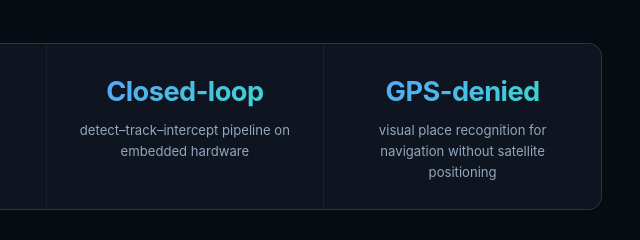
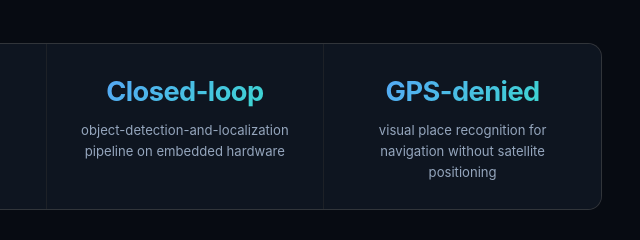
Before and after one commit to projectC2/aimrika.com, a plain HTML site: page index.html in a window 1280 px wide. Shown: the part 4580-4820 px from the top of the page, 594-1234 px from the left. Drawn offline with Linux system fonts and the light colour scheme.

Commit message:
fix retired dual-use-adjacent vocabulary: detect-track-intercept -> object-detection-and-localization (consistency w/ FORTIS proposal's ethics-driven wording fix)
Co-authored-by: Cursor <cursoragent@cursor.com>

```diff
--- a/index.html
+++ b/index.html
@@ -192,7 +192,7 @@
     <div class="stats reveal">
       <div class="stat"><div class="n">~110,000</div><div class="l">labelled images across 23 model families</div></div>
       <div class="stat"><div class="n">~95%</div><div class="l">detection accuracy achieved</div></div>
-      <div class="stat"><div class="n">Closed-loop</div><div class="l">detect–track–intercept pipeline on embedded hardware</div></div>
+      <div class="stat"><div class="n">Closed-loop</div><div class="l">object-detection-and-localization pipeline on embedded hardware</div></div>
       <div class="stat"><div class="n">GPS-denied</div><div class="l">visual place recognition for navigation without satellite positioning</div></div>
     </div>
     <div class="table-card reveal" style="margin-top:32px">
```
